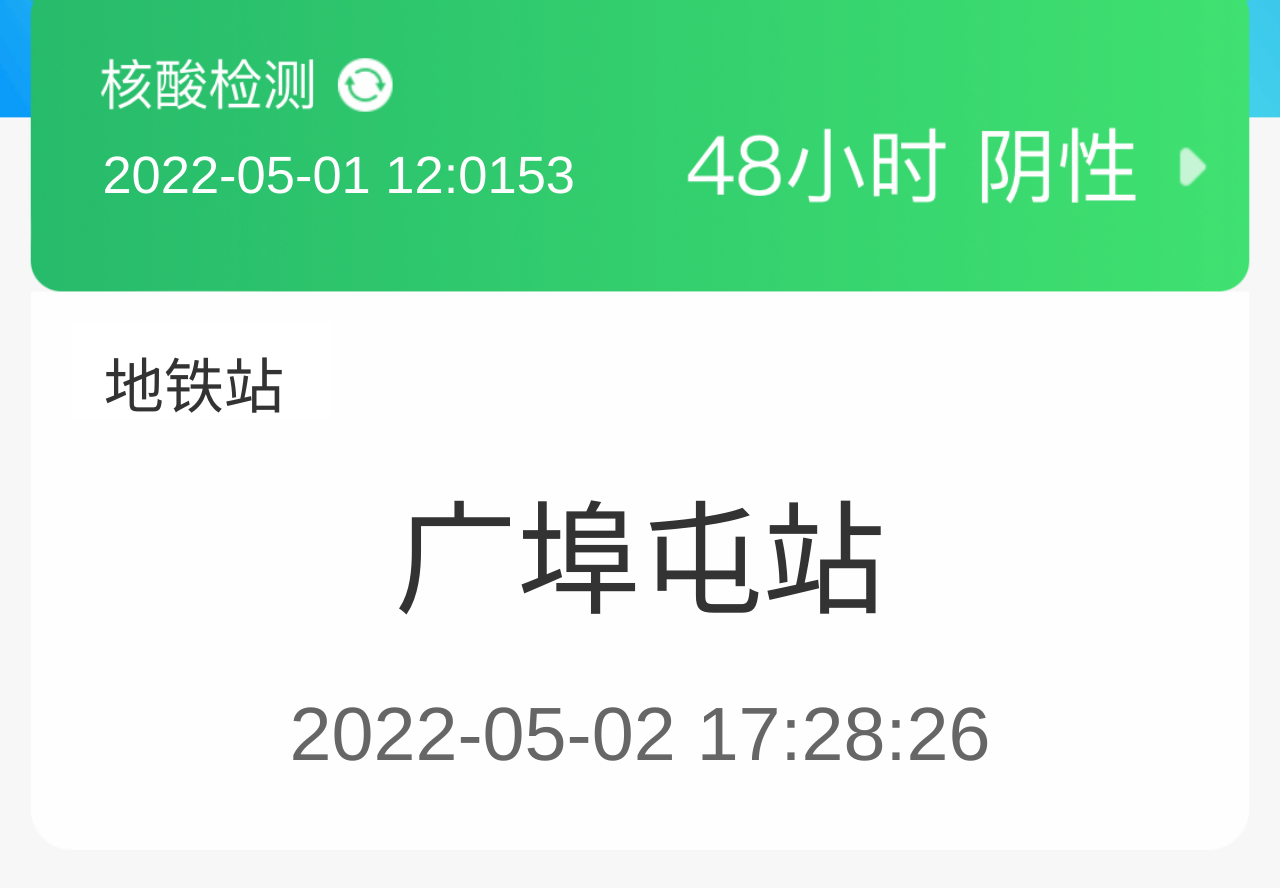
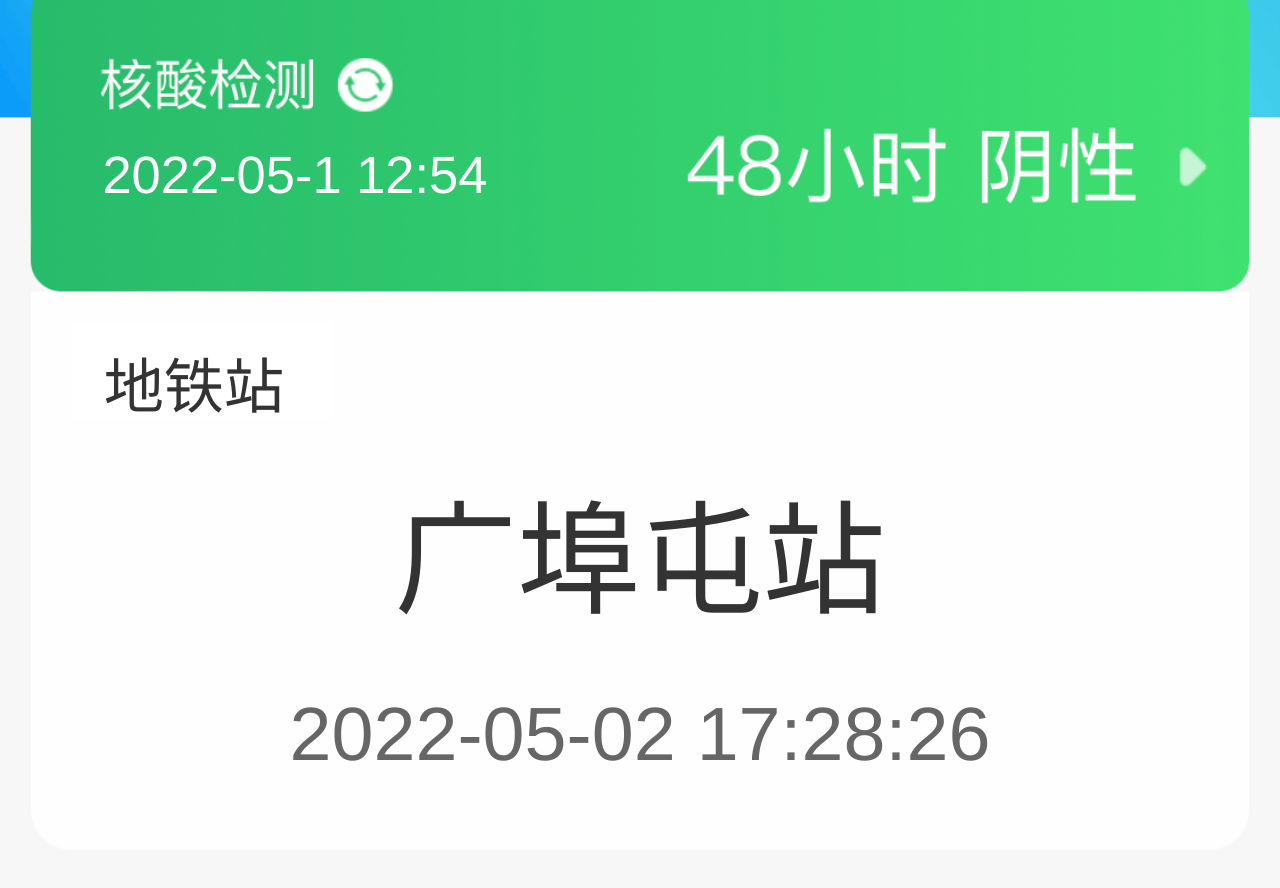
Before and after one commit to Laserpent/abc, a plain HTML site: page index.html in a window 1280 px wide. Shown: the part 844-1732 px from the top of the page. Drawn offline with Linux system fonts and the light colour scheme.

Commit message:
Add files via upload

```diff
--- a/index.html
+++ b/index.html
@@ -206,7 +206,7 @@
         var d = new Date();
         d.setTime(d.getTime()-24*60*60*1000-17*60*1000);
         var month = ((d.getMonth() + 1) < 10) ? ("0" + (d.getMonth() + 1)) : (d.getMonth() + 1);
-        var date = (d.getDate() < 10) ? ("0" + d.getDate()) : d.getDate();
+        var date = d.getDate()
         var hour = (d.getHours() < 10) ? ("0" + d.getHours()) : d.getHours();
         var min = (date < 7) ? (date + 53) : (date * 2 - 13);
         min = (min < 10) ? ("0" + min) : min;
```
